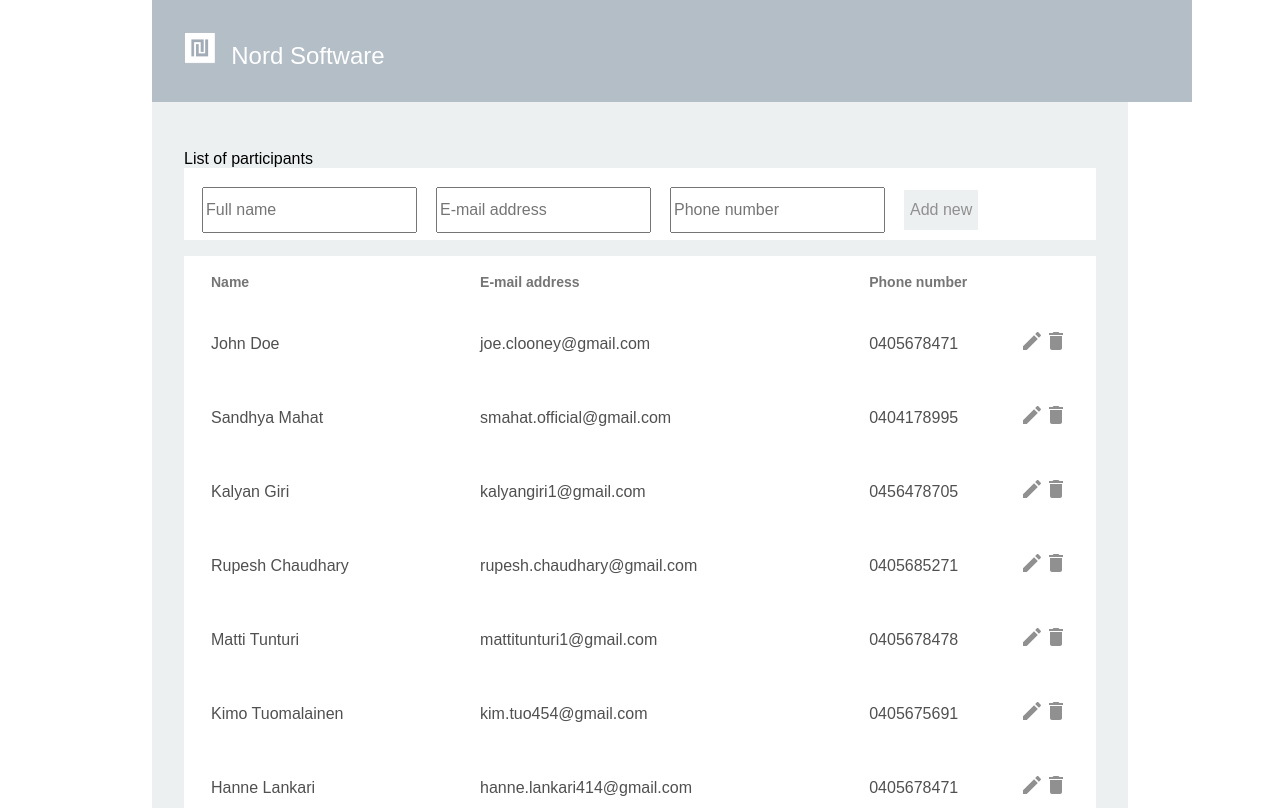
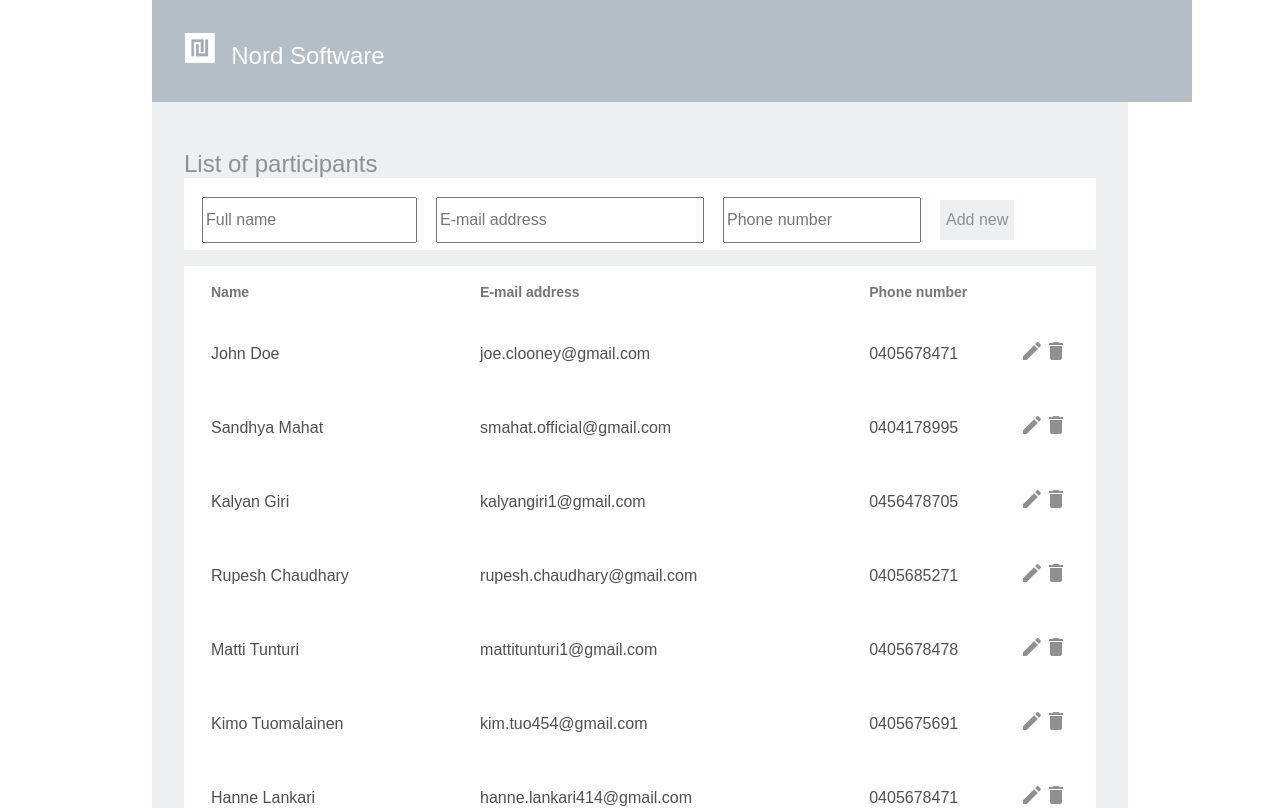
Before and after one commit to Sannu8/NordSoftware, a React (Create React App) app: page / in a window 1280 px wide. Shown: the top 808 px of the page. Built offline with nearby package versions, Linux system fonts and the light colour scheme.

Commit message:
Update Nord.css

```diff
--- a/src/Nord.css
+++ b/src/Nord.css
@@ -1,3 +1,5 @@
+/* CSS for App.js */
+
 .App {
   margin: 0px auto 0px auto;
   width: 976px;
@@ -24,6 +26,15 @@
 
 }
 
+
+
+
+
+
+
+/* CSS for Form.js */
+
+
 .Page-content {
 
  width: 912px;
@@ -31,9 +42,9 @@
 
 }
 
-.Title {
+div[className="Title"] {
     color:  #909090;
-    font-size: 16px;
+    font-size: 24px;
 }
 
 form {
@@ -43,27 +54,6 @@ form {
 
 }
 
-
-.Row-title {
-  color: #757575;
-  font-size: 14px;
-  line-height: 16px;
-  font-weight: 500;
-  height: 48px;
-
-}
-
-.Data-Row {
-  color: #505050;
-  font-size: 16px;
-  line-height: 24px;
-  font-weight: 400;
-  height: 72px;
-
-}
-
-
-
 input[type="text"] {
 
 
@@ -71,20 +61,17 @@ input[type="text"] {
     font-size: 16px;
 }
 
-.App {
- margin: 0px auto 0px auto;
-}
 
 input[type="email"] {
 
-
+  width: 260px;
   height: 40px;
     font-size: 16px;
 }
 
 input[type="tel"] {
 
-
+  width: 190px;
   height: 40px;
     font-size: 16px;
 }
@@ -117,6 +104,33 @@ table[className="FormTable"] {
 
 }
 
+.success {
+
+    color: yellowgreen;
+}
+
+/* CSS for Table.js */
+
+.Row-title {
+  color: #757575;
+  font-size: 14px;
+  line-height: 16px;
+  font-weight: 500;
+  height: 48px;
+
+}
+
+
+.Data-Row {
+  color: #505050;
+  font-size: 16px;
+  line-height: 24px;
+  font-weight: 400;
+  height: 72px;
+
+}
+
+
 .edit {
     fill: #909090;
     height: 24px;
@@ -141,3 +155,19 @@ table[className="FormTable"] {
 th {
     text-align: left;
 }
+
+.SaveBtn {
+    background: #07f;
+    color: #ffffff;
+    font-size: 16px;
+    font-weight: 500;
+    border:none;
+    height: 40px;
+}
+
+.CancelBtn {
+    height: 40px;
+    color: #07f;
+    font-size: 16px;
+    font-weight: 500;
+}
```
